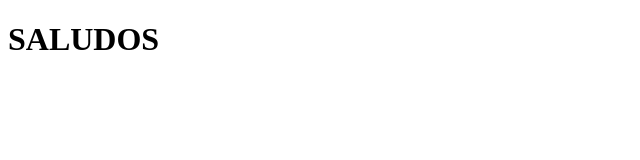
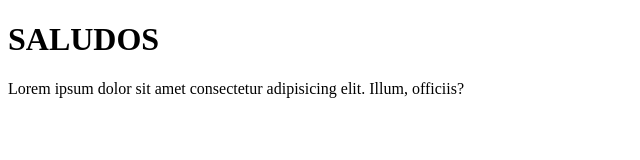
Before and after one commit to iFelise/master2, a plain HTML site: page index.html in a window 1280 px wide. Shown: the whole page, without its empty margins (0-640 px from the left). Drawn offline with Linux system fonts and the light colour scheme.

Commit message:
Se subio

```diff
--- a/index.html
+++ b/index.html
@@ -7,5 +7,8 @@
 </head>
 <body>
     <h1>SALUDOS</h1>
+    <p>
+        Lorem ipsum dolor sit amet consectetur adipisicing elit. Illum, officiis?
+    </p>
 </body>
 </html>
```
Also changed, not shown: formulario.html (added), 1 other file.
